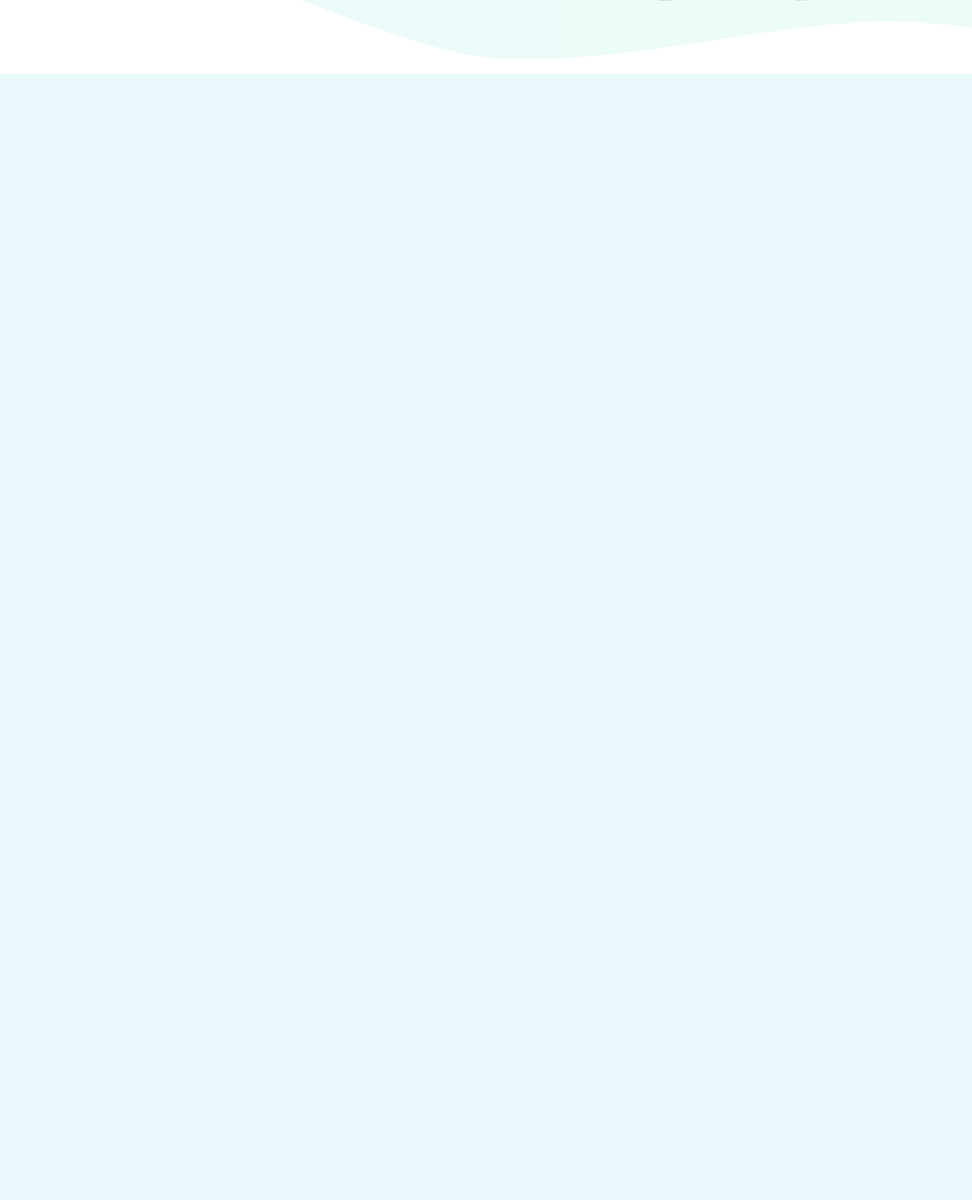
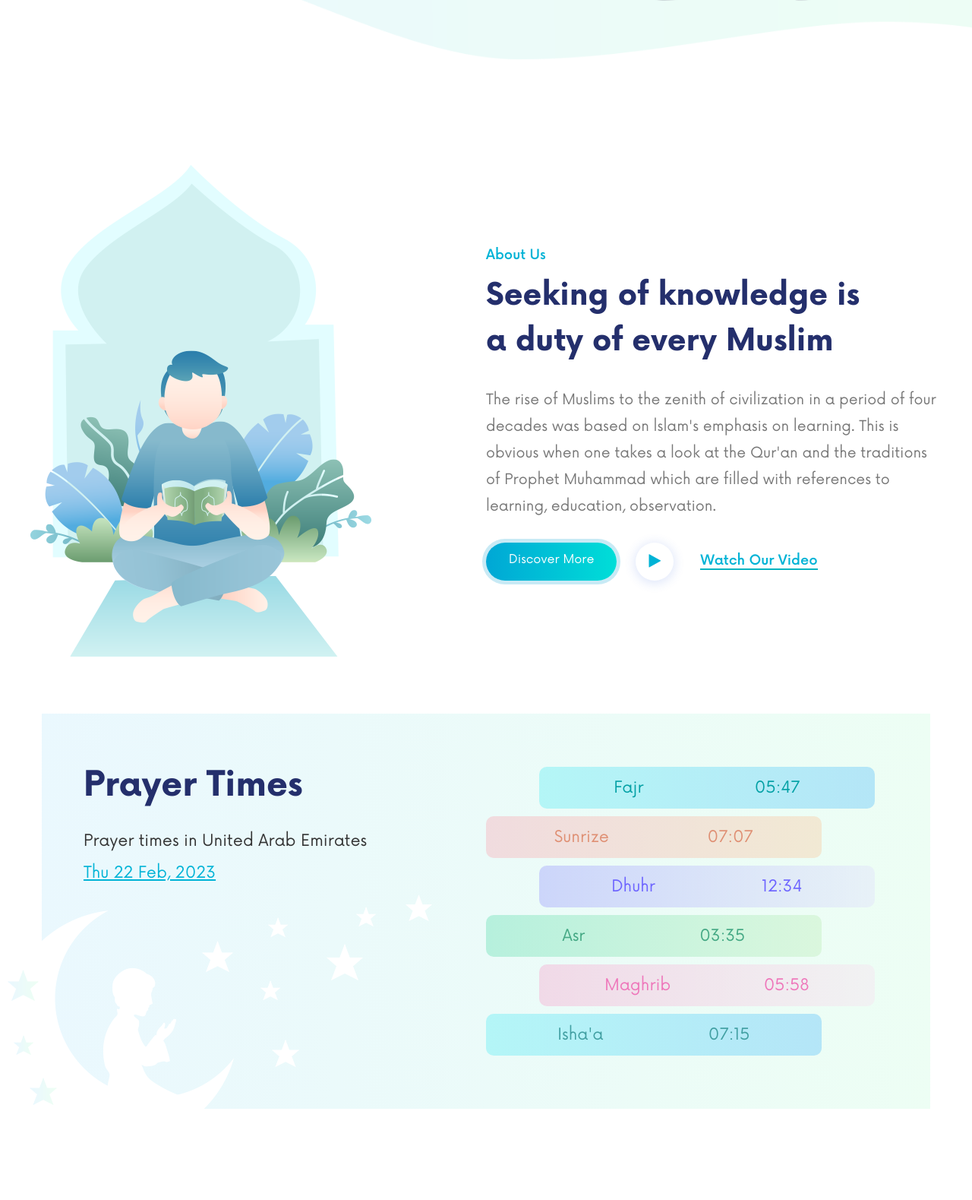
Before and after one commit to TouhinTechnical/masjid_al_haram_Islamic_center, a PHP site: page / in a window 1280 px wide. Shown: the part 903-2482 px from the top of the page at 76% size. Before the commit the page ends 1000 px from the top, so only its background shows below. Run offline with PHP 8.4, Linux system fonts and the light colour scheme.

Commit message:
About & Prayer Section Created

```diff
--- a/assets/css/style.css
+++ b/assets/css/style.css
@@ -103,6 +103,15 @@ a{
 .fw-bold{
     font-weight: 700;
 }
+.fs-18{
+    font-size: 18px;
+}
+.fs-19{
+    font-size: 19px;
+}
+.fs-21{
+    font-size: 21px;
+}
 .fs-30{
     font-size: 30px;
 }
@@ -112,22 +121,43 @@ a{
 .d-flex{
     display: flex;
 }
+.lh-26{
+    line-height: 26px;
+}
 .lh-30{
     line-height: 30px;
+}
+.lh-35{
+    line-height: 35px;
 }
 img{
     max-width: 100%;
 }
 /* margin */
+.ml-8{
+    margin-left: 8.33333333%;
+}
 .mt-30{
     margin-top: 30px;
+}
+.mb-10{
+    margin-bottom: 10px;
 }
 .mb-20{
     margin-bottom: 20px;
 }
+.mb-30{
+    margin-bottom: 30px;
+}
 /* padding */
 .ptb-90{
     padding: 90px 0;
+}
+.ptb-120{
+    padding: 120px 0;
+}
+.pb-70{
+    padding-bottom: 70px;
 }
 /* background colors */
 .bg-Polar{
@@ -148,6 +178,18 @@ img{
 }
 .text-doveGray{
     color: #666;
+}
+.text-Cerulean{
+    color: #00b3d6;
+}
+.text-Boulder{
+    color: #777777;
+}
+.text-Astronaut{
+    color: #242f6c;
+}
+.text-MineShaft{
+    color: #333;
 }
 /* button */
 .themeBtn{
@@ -172,6 +214,14 @@ img{
 }
 .themeBtn:hover{
     background: -webkit-gradient(linear, 0% 0%, 100% 0%, from(rgb(0, 222, 216)), to(rgb(0, 167, 213)));
+}
+/* title */
+.headingTittle {
+    font-family: 'Conv_Now-Bold';
+    font-weight: 700;
+    font-size: 40px;
+    color: #242f6c;
+    line-height: 60px;
 }
 /* -----------------
     Header Part Start
@@ -385,3 +435,127 @@ img{
 /* -----------------
     Slider Part End
 --------------------*/
+
+/* -----------------
+    About Part Start
+--------------------*/
+.aboutArea .row{
+    align-items: center;
+    justify-content: center;
+}
+.aboutShortTittle {
+    display: inline-block;
+    text-transform: capitalize;
+}
+.videoHolder {
+    width: 50px;
+    height: 50px;
+    background: #fff;
+    border-radius: 50%;
+    text-align: center;
+    line-height: 50px;
+    font-size: 20px;
+    box-shadow: 0px 2px 12.75px 2.25px rgb(51 100 219 / 15%);
+    display: block;
+    margin: 0 25px;
+}
+.videoText {
+    padding: 10px;
+    display: flex;
+    justify-content: center;
+    align-items: center;
+    text-transform: capitalize;
+}
+.videoText a{
+    border-bottom: 2px solid #08b3c0;
+}
+/* -----------------
+    About Part End
+--------------------*/
+
+/* -----------------
+    Prayer Part Start
+--------------------*/
+.prayerTimerSection {
+    background: -webkit-linear-gradient(1deg, rgb(234, 248, 254) 0%, rgb(237, 254, 244) 100%);
+    padding: 70px;
+    position: relative;
+    z-index: 1;
+}
+.timerTextShortTittle {
+    font-family: 'Conv_Now-Bold';
+    font-size: 45px;
+    line-height: 50px;
+    text-transform: capitalize;
+}
+.timerTextDate {
+    text-decoration: underline;
+}
+.prayerTimerList ul li {
+    display: flex;
+    justify-content: space-around;
+    padding: 15px 25px;
+    border-radius: 10px;
+}
+.prayerTimerList ul li:nth-child(1){
+    background: -webkit-linear-gradient(1deg, rgb(14, 230, 241, .25) 0%, rgb(12, 159, 254, .25) 100%);
+    background: -moz-linear-gradient(1deg, rgb(14, 230, 241, .25) 0%, rgb(12, 159, 254, .25) 100%);
+    position: relative;
+    right: -70px;
+    color: #02a0a5;
+}
+.prayerTimerList ul li:nth-child(2){
+    background: -webkit-linear-gradient(173deg, rgb(255, 173, 111, .25) 0%, rgb(255, 125, 144, .25) 100%);
+    background: -moz-linear-gradient(173deg, rgb(255, 173, 111, .25) 0%, rgb(255, 125, 144, .25) 100%);
+    color: #df8f73;
+}
+.prayerTimerList ul li:nth-child(3){
+    background: -moz-linear-gradient(179deg, rgb(216, 205, 255, .25) 0%, rgb(109, 100, 255, .25) 100%);
+    background: -webkit-linear-gradient(179deg, rgb(216, 205, 255, .25) 0%, rgb(109, 100, 255, .25) 100%);
+    background: -ms-linear-gradient(179deg, rgb(216, 205, 255, .25) 0%, rgb(109, 100, 255, .25) 100%);
+    position: relative;
+    right: -70px;
+    color: #6d64ff;
+}
+.prayerTimerList ul li:nth-child(4){
+    background: -moz-linear-gradient(179deg, rgb(164, 228, 150, .25) 0%, rgb(23, 207, 137, .25) 100%);
+    background: -webkit-linear-gradient(179deg, rgb(164, 228, 150, .25) 0%, rgb(23, 207, 137, .25) 100%);
+    background: -ms-linear-gradient(179deg, rgb(164, 228, 150, .25) 0%, rgb(23, 207, 137, .25) 100%);
+    color: #44a884;
+}
+.prayerTimerList ul li:nth-child(5){
+    background: -moz-linear-gradient(179deg, rgb(254, 208, 237, .25) 0%, rgb(255, 116, 181, .25) 100%);
+    background: -webkit-linear-gradient(179deg, rgb(254, 208, 237, .25) 0%, rgb(255, 116, 181, .25) 100%);
+    background: -ms-linear-gradient(179deg, rgb(254, 208, 237, .25) 0%, rgb(255, 116, 181, .25) 100%);
+    color: #ee76ba;
+    position: relative;
+    right: -70px;
+}
+.prayerTimerList ul li:nth-child(6){
+    background: -moz-linear-gradient(1deg, rgb(14, 230, 241, .25) 0%, rgb(12, 159, 254, .25) 100%);
+    background: -webkit-linear-gradient(1deg, rgb(14, 230, 241, .25) 0%, rgb(12, 159, 254, .25) 100%);
+    background: -ms-linear-gradient(1deg, rgb(14, 230, 241, .25) 0%, rgb(12, 159, 254, .25) 100%);
+    color: #419fa2;
+    margin-bottom: 0;
+}
+.timerShape1 {
+    position: absolute;
+    left: -50px;
+    bottom: -50px;
+    z-index: -1;
+}
+.timerShape2 {
+    position: absolute;
+    left: 18%;
+    bottom: 50px;
+    z-index: -1;
+}
+.timerShape3 {
+    position: absolute;
+    left: -16%;
+    bottom: 0px;
+    z-index: -1;
+}
+/* -----------------
+    Prayer Part End
+--------------------*/
--- a/index.html
+++ b/index.html
@@ -52,6 +52,7 @@
         </div> <!-- navAreaMain -->
     </header>
     <!-- Header Part End -->
+
     <main>
         <!-- Slider Part Start -->
         <section class="sliderMainArea ptb-90 bg-Polar">
@@ -98,6 +99,88 @@
             </div> <!-- container -->
         </section> <!-- sliderMainArea -->
         <!-- Slider Part End -->
+
+        <!-- About Part Start -->
+        <section class="aboutMainArea ptb-120">
+            <div class="container">
+                <div class="aboutArea pb-70">
+                    <div class="row d-flex">
+                        <div class="col-6">
+                            <div class="aboutImgSection">
+                                <img src="assets/image/About/about.png" alt="Image">
+                            </div>
+                        </div> <!-- col-6 -->
+                        <div class="col-6">
+                            <div class="aboutTextSection">
+                                <div class="aboutTittleSection mb-30">
+                                    <span class="aboutShortTittle fs-18 fw-semiBold text-Cerulean mb-10 lh-26">about us</span>
+                                    <h2 class="aboutHeadingTittle headingTittle">Seeking of knowledge is <br> a duty of every Muslim</h2>
+                                </div> <!-- aboutTittleSection -->
+                                <p class="aboutTextPara fs-19 lh-35 text-Boulder">The rise of Muslims to the zenith of civilization in a period of four decades was based on lslam's emphasis on learning. This is obvious when one takes a look at the Qur'an and the traditions of Prophet Muhammad which are filled with references to learning, education, observation.</p>
+                                <div class="aboutBtn mt-30 d-flex">
+                                    <a href="#" class="themeBtn text-white">Discover more</a>
+                                    <ul class="d-flex">
+                                        <li class="videoHolder">
+                                            <a href="https://www.youtube.com/embed/0O9ykiGrp28" class="videoBtn text-Cerulean" data-type="iframe" tabindex="0" target="_blank">
+                                                <i class="fa fa-play"></i>
+                                            </a>
+                                        </li>
+                                        <li class="videoText fs-18 fw-semiBold">
+                                            <a href="https://www.youtube.com/embed/0O9ykiGrp28" class="videoBtn text-Cerulean" data-type="iframe" tabindex="0" target="_blank">watch our video</a>
+                                        </li>
+                                    </ul>
+                                </div> <!-- aboutBtn -->
+                            </div> <!-- aboutTextSection -->
+                        </div> <!-- col-6 -->
+                    </div> <!-- row -->
+                </div> <!-- aboutArea -->
+                <div class="prayerTimerSection">
+                    <div class="row d-flex">
+                        <div class="col-5">
+                            <div class="timerText">
+                                <h2 class="timerTextShortTittle fw-medium text-Astronaut mb-30">prayer times</h2>
+                                <p class="timerTextPara text-MineShaft fs-21 mb-10 lh-35">Prayer times in United Arab Emirates</p>
+                                <span class="timerTextDate fs-21 lh-30 text-Cerulean">Thu 22 Feb, 2023</span>
+                            </div> <!-- timerText -->
+                        </div> <!-- col-5 -->
+                        <div class="col-5 ml-8">
+                            <div class="prayerTimerList">
+                                <ul>
+                                    <li class="fs-21 mb-10">
+                                        Fajr <span>05:47</span>
+                                    </li>
+                                    <li class="fs-21 mb-10">
+                                        Sunrize <span>07:07</span>
+                                    </li>
+                                    <li class="fs-21 mb-10">
+                                        Dhuhr <span>12:34</span>
+                                    </li>
+                                    <li class="fs-21 mb-10">
+                                        Asr <span>03:35</span>
+                                    </li>
+                                    <li class="fs-21 mb-10">
+                                        Maghrib <span>05:58</span>
+                                    </li>
+                                    <li class="fs-21 mb-10">
+                                        Isha'a <span>07:15</span>
+                                    </li>
+                                </ul>
+                            </div> <!-- prayerTimerList -->
+                        </div> <!-- col-5 -->
+                    </div> <!-- row -->
+                    <div class="timerShape1">
+                        <img src="assets/image/prayer-shape/2.png" alt="Image">
+                    </div> <!-- timerShape1 -->
+                    <div class="timerShape2">
+                        <img src="assets/image/prayer-shape/1.png" alt="Image">
+                    </div> <!-- timerShape2 -->
+                    <div class="timerShape3">
+                        <img src="assets/image/prayer-shape/3.png" alt="Image">
+                    </div> <!-- timerShape3 -->
+                </div> <!-- prayerTimerSection -->
+            </div> <!-- container -->
+        </section> <!-- aboutMainArea -->
+        <!-- About Part End -->
     </main>
 </body>
 </html>
```
Also changed, not shown: assets/image/About/about.png (added), assets/image/bg3.png (added), assets/image/prayer-shape/1.png (added), assets/image/prayer-shape/2.png (added), assets/image/prayer-shape/3.png (added).
